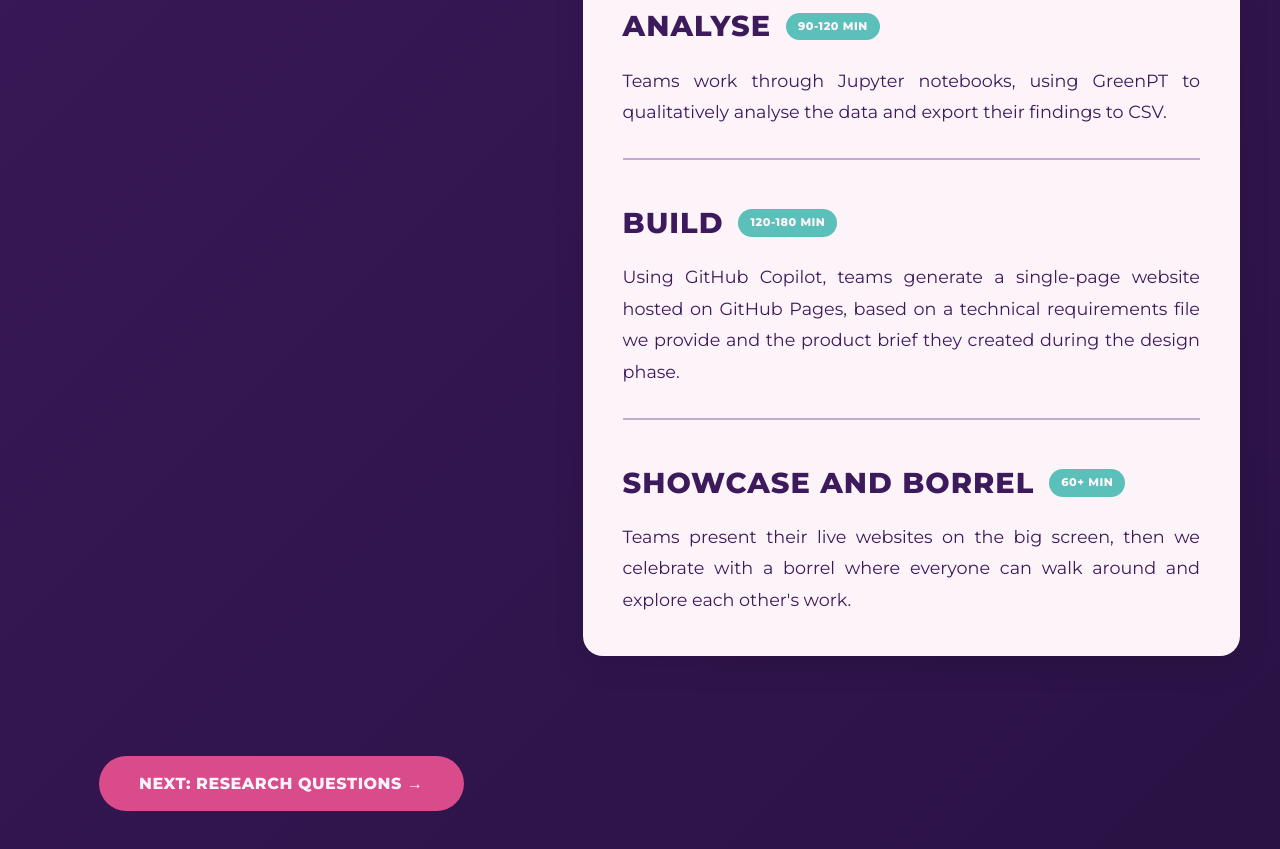
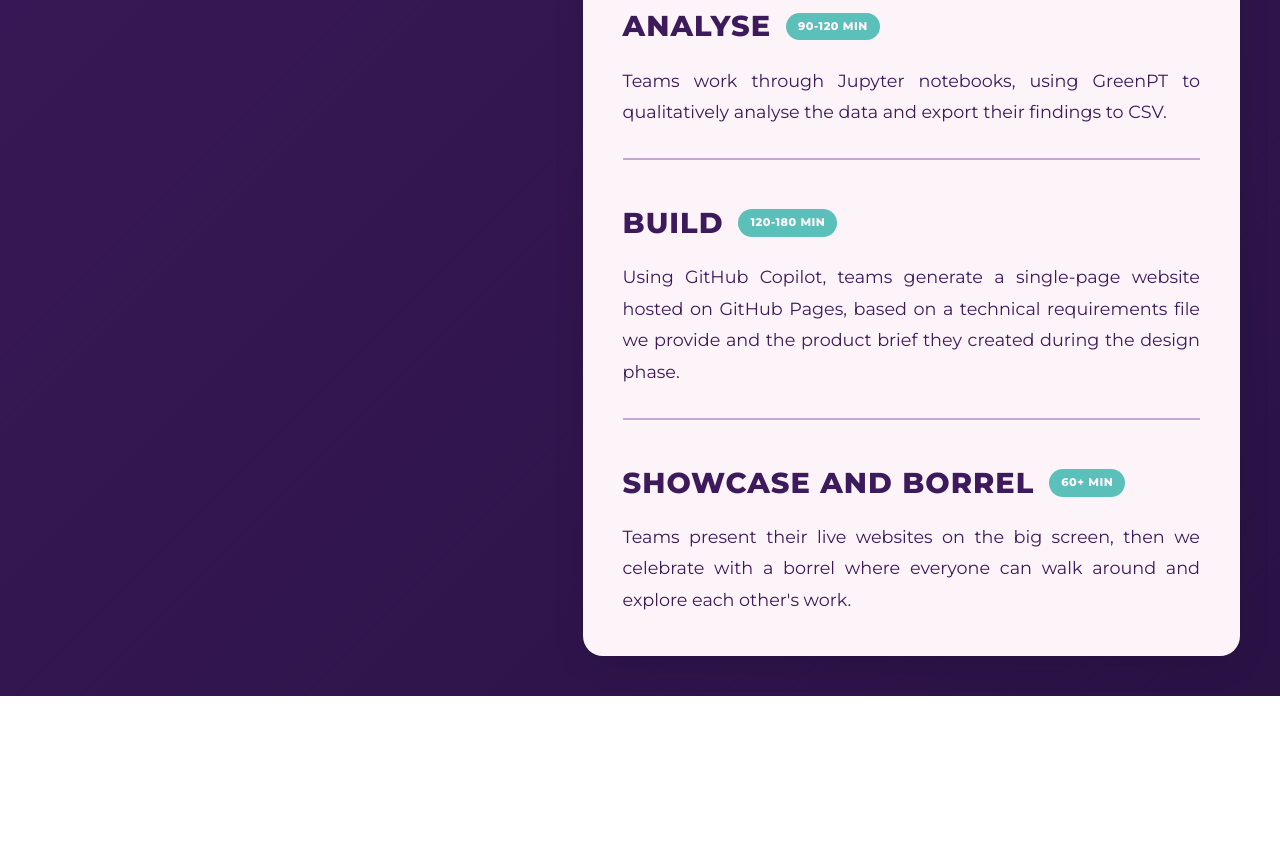
Before and after one commit to sciencedisco/wwf-discovery-day, a plain HTML site: page index.html in a window 1280 px wide. Shown: the part 839-1688 px from the top of the page. After the commit the page ends 1535 px from the top, so only its background shows below. Drawn offline with Linux system fonts and the light colour scheme.

Commit message:
remove button

```diff
--- a/index.html
+++ b/index.html
@@ -408,10 +408,6 @@
                 </a>
             </div>
         </div>
-
-        <div style="text-align: center; margin-top: 40px;">
-            <a href="research-questions.html" style="display: inline-block; padding: 15px 40px; background: #D94B8A; color: #FDF4F9; text-decoration: none; border-radius: 30px; font-weight: 800; font-size: 1rem; text-transform: uppercase; letter-spacing: 0.5px; transition: all 0.3s ease;" onmouseover="this.style.background='#3D1A5C'; this.style.transform='translateY(-2px)';" onmouseout="this.style.background='#D94B8A'; this.style.transform='translateY(0)';">Next: Research Questions →</a>
-        </div>
     </div>
     </div>
 </body>
```
